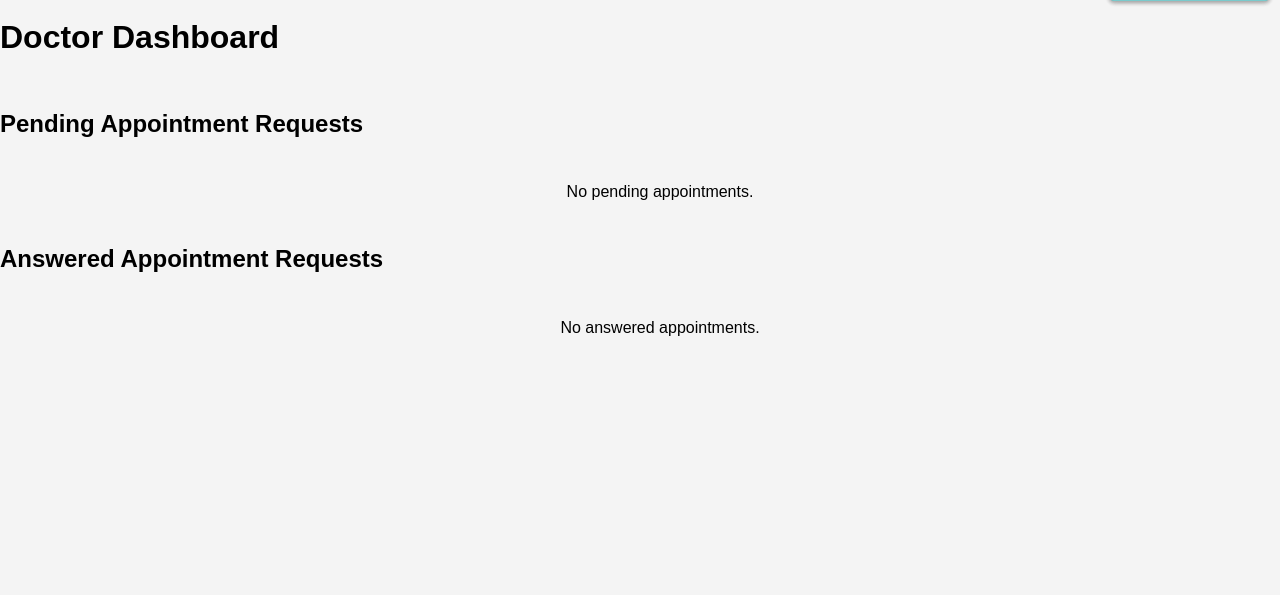
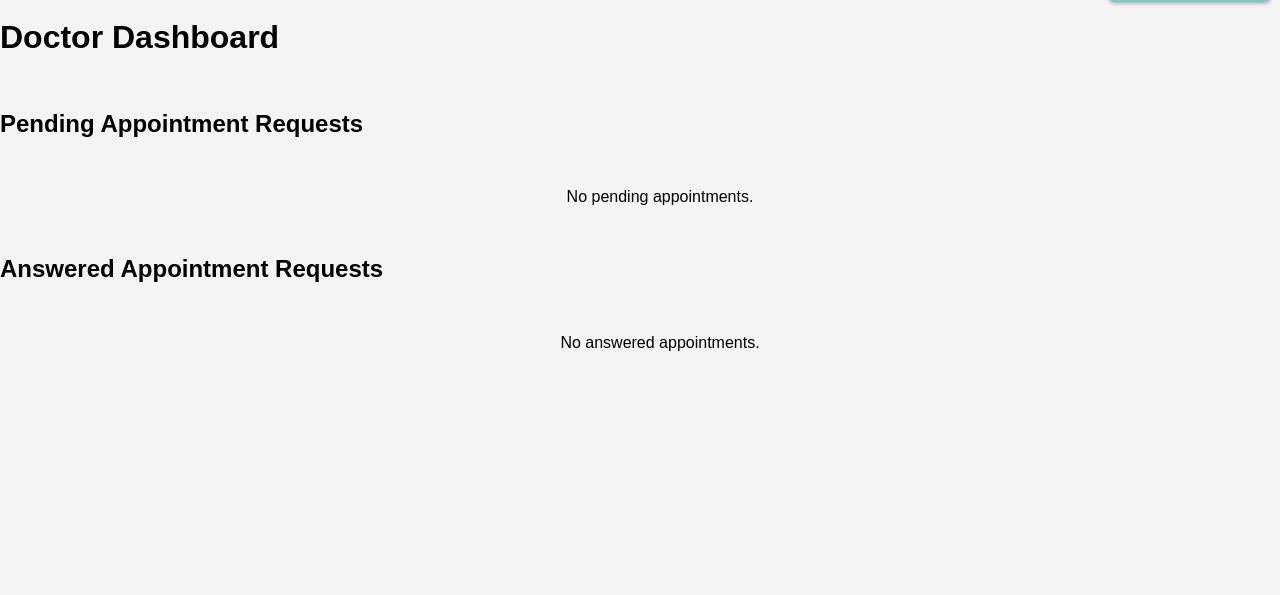
Before and after one commit to clekremer/ppfourresub, a Django app: page /bookings/doctor_dashboard/ in a window 1280 px wide. Shown: the part 55-650 px from the top of the page. Run offline with Django 4.2, Linux system fonts and the light colour scheme; a user stored in the database is signed in; data comes from the database, SQL or seed files in the repository; some libraries are stand-ins or nearby versions.

Commit message:
Margin around li

```diff
--- a/static/css/styles.css
+++ b/static/css/styles.css
@@ -217,6 +217,10 @@ form button {
     align-content: space-around;
 }
 
+#ul_doctor li {
+    margin: 5px; /* Adds space around each child <li> */
+}
+
 /* Footer */
 footer {
     background-color: #bac4cd;
```
